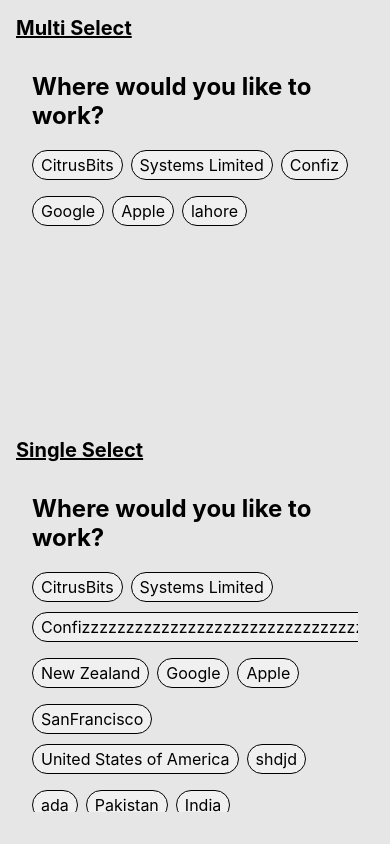
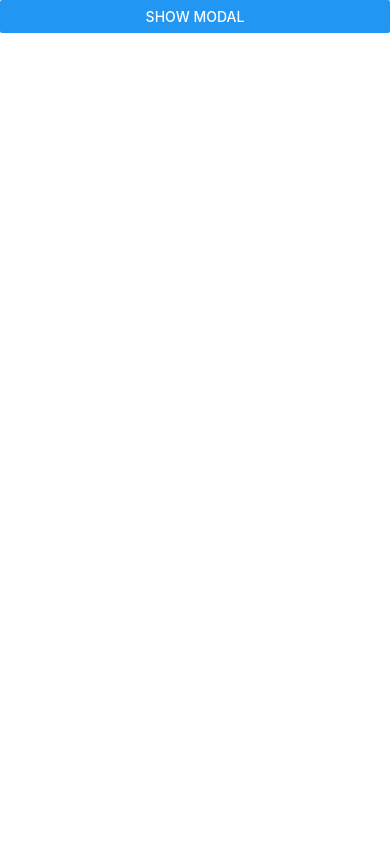
Before and after one commit to RyanSikandar/POC, a React Native app: screen / in a window 390 px wide. Built offline with nearby package versions, Linux system fonts and the light colour scheme.

Commit message:
modal made

```diff
--- a/App.js
+++ b/App.js
@@ -3,6 +3,7 @@
 import { View, Text, StyleSheet, Alert } from "react-native";
 import SelectView from "./components/SelectView_component";
 import SelectTag from './components/SelectTag';
+import ModalTester from './modals/MatchModal';
 
 const handleSelect = (selectedItems) => {
   if (selectedItems.length === 0) {
@@ -23,17 +24,18 @@
     //     <SelectView data={['CitrusBits', 'Systems Limited', 'Confiz', 'Google', 'Appleafkshvkdsjfffffffffjffffffffaaaaaaaaaaaaaaaaaaaaaaaaaaaaaaaaaaaaaaaaaaaaaaaaaaaaaaff']} multiSelect={false} />
     //   </View>
     // </>
-    <>
-      <View style={styles.container}>
-        <Text style={styles.title}>Multi Select</Text>
-        <SelectTag data={['CitrusBits', 'Systems Limited', 'Confiz', 'Google', 'Apple', 'lahore']} multiSelect={true} selectHandle={handleSelect} />
-      </View>
+    // <>
+    //   <View style={styles.container}>
+    //     <Text style={styles.title}>Multi Select</Text>
+    //     <SelectTag data={['CitrusBits', 'Systems Limited', 'Confiz', 'Google', 'Apple', 'lahore']} multiSelect={true} selectHandle={handleSelect} />
+    //   </View>
 
-      <View style={styles.container}>
-        <Text style={styles.title}>Single Select</Text>
-        <SelectTag data={['CitrusBits', 'Systems Limited', 'Confizzzzzzzzzzzzzzzzzzzzzzzzzzzzzzzzzzzzzzzz dgfdfgdfg dfgdfg dfgdfgdfg dfgdfg', 'New Zealand', 'Google', 'Apple', 'SanFrancisco', 'United States of America', 'shdjd', 'ada', "Pakistan", "India"]} multiSelect={false} selectHandle={handleSelect} />
-      </View>
-    </>
+    //   <View style={styles.container}>
+    //     <Text style={styles.title}>Single Select</Text>
+    //     <SelectTag data={['CitrusBits', 'Systems Limited', 'Confizzzzzzzzzzzzzzzzzzzzzzzzzzzzzzzzzzzzzzzz dgfdfgdfg dfgdfg dfgdfgdfg dfgdfg', 'New Zealand', 'Google', 'Apple', 'SanFrancisco', 'United States of America', 'shdjd', 'ada', "Pakistan", "India"]} multiSelect={false} selectHandle={handleSelect} />
+    //   </View>
+    // </>
+    <ModalTester/>
   );
 };
 
--- /dev/null
+++ b/assets/index.js
@@ -0,0 +1,3 @@
+export const icons = {
+    heart: require('./FavoriteFilled.png'),
+}
--- /dev/null
+++ b/modals/MatchModal.js
@@ -0,0 +1,68 @@
+import React, { useState } from "react";
+import { Button, Text, View, Modal, TouchableWithoutFeedback, StyleSheet, Image } from "react-native";
+import { icons } from "../assets";
+function ModalTester() {
+    const [isModalVisible, setModalVisible] = useState(false);
+
+    const toggleModal = () => {
+        setModalVisible(!isModalVisible);
+    };
+
+    return (
+        <View style={{ flex: 1 }}>
+            <Button title="Show modal" onPress={toggleModal} />
+
+            <Modal
+                transparent={true}
+                visible={isModalVisible}
+                animationType="fade"
+                onRequestClose={toggleModal}
+            >
+                <TouchableWithoutFeedback onPress={toggleModal}>
+                    <View style={styles.backdrop}>
+                        <View style={styles.modalContainer}>
+                            <Image source={icons.heart} style={styles.image} />
+                            <Text style={styles.text}>It's a match!</Text>
+                        </View>
+                    </View>
+                </TouchableWithoutFeedback>
+            </Modal>
+        </View>
+    );
+}
+
+const styles = StyleSheet.create({
+    backdrop: {
+        flex: 1,
+        justifyContent: 'center',
+        alignItems: 'center',
+        backgroundColor: 'rgba(0, 0, 0, 0.5)',
+    },
+    modalContainer: {
+        justifyContent: 'center',
+        alignItems: 'center',
+        backgroundColor: 'white',
+        height: 242,
+        width: 226,
+        padding: 32,
+        borderRadius: 16,
+        borderColor: 'black',
+        shadowColor: 'black',
+        elevation: 5,
+    },
+    text: {
+        fontWeight: '800',
+        color: 'black',
+
+        fontSize: 40,
+        lineHeight: 48,
+        letterSpacing: 0.5,
+        textAlign: 'center',
+        paddingHorizontal: 16,
+    },
+    image:
+        { width: 80, height: 78, marginBottom: 10 }
+
+});
+
+export default ModalTester;
--- a/package.json
+++ b/package.json
@@ -11,6 +11,7 @@
   "dependencies": {
     "react": "18.2.0",
     "react-native": "0.74.3",
+    "react-native-modal": "^13.0.1",
     "react-native-paper": "^5.12.3",
     "react-native-safe-area-context": "^4.10.7",
     "react-native-vector-icons": "^10.1.0"
```
Also changed, not shown: assets/FavoriteFilled.png (added), 1 other file (tests, documents, lock files or other folders).
